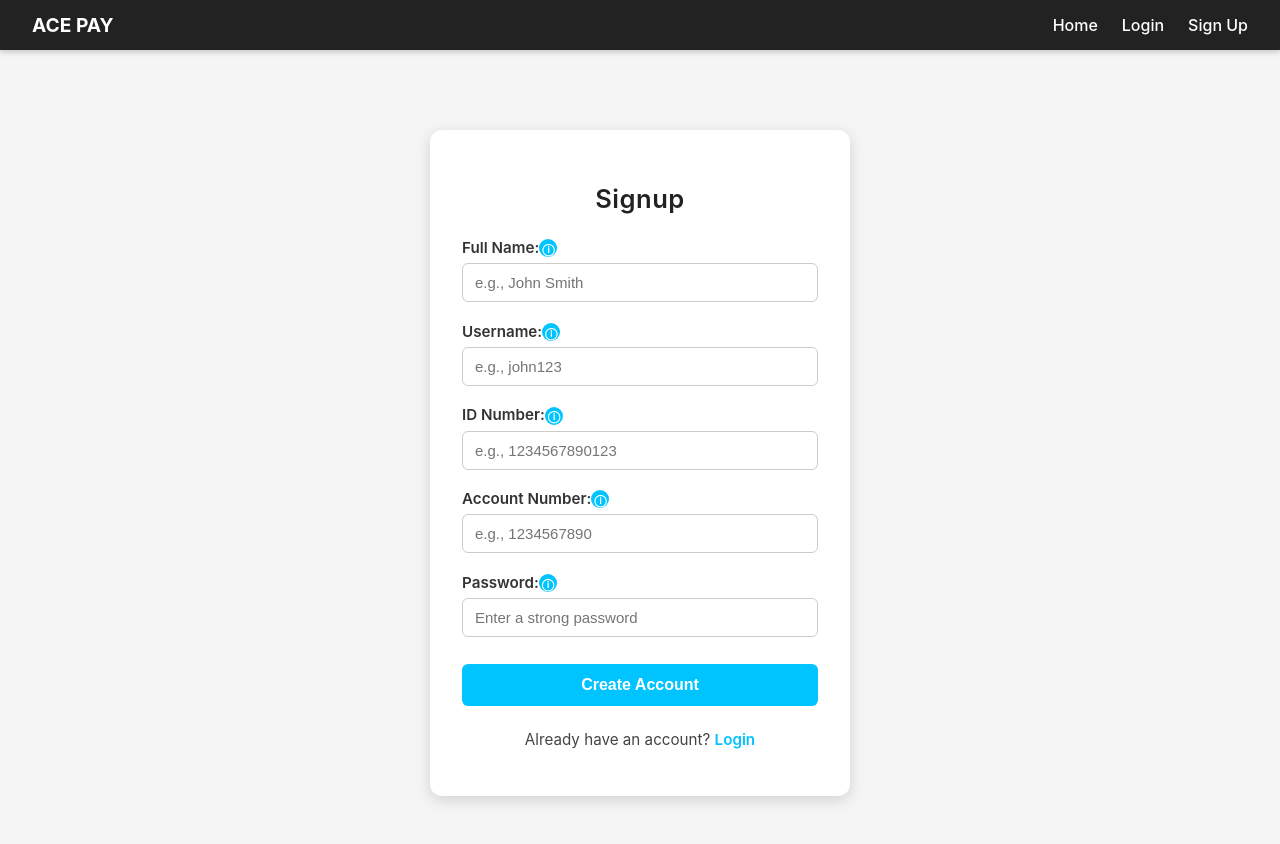
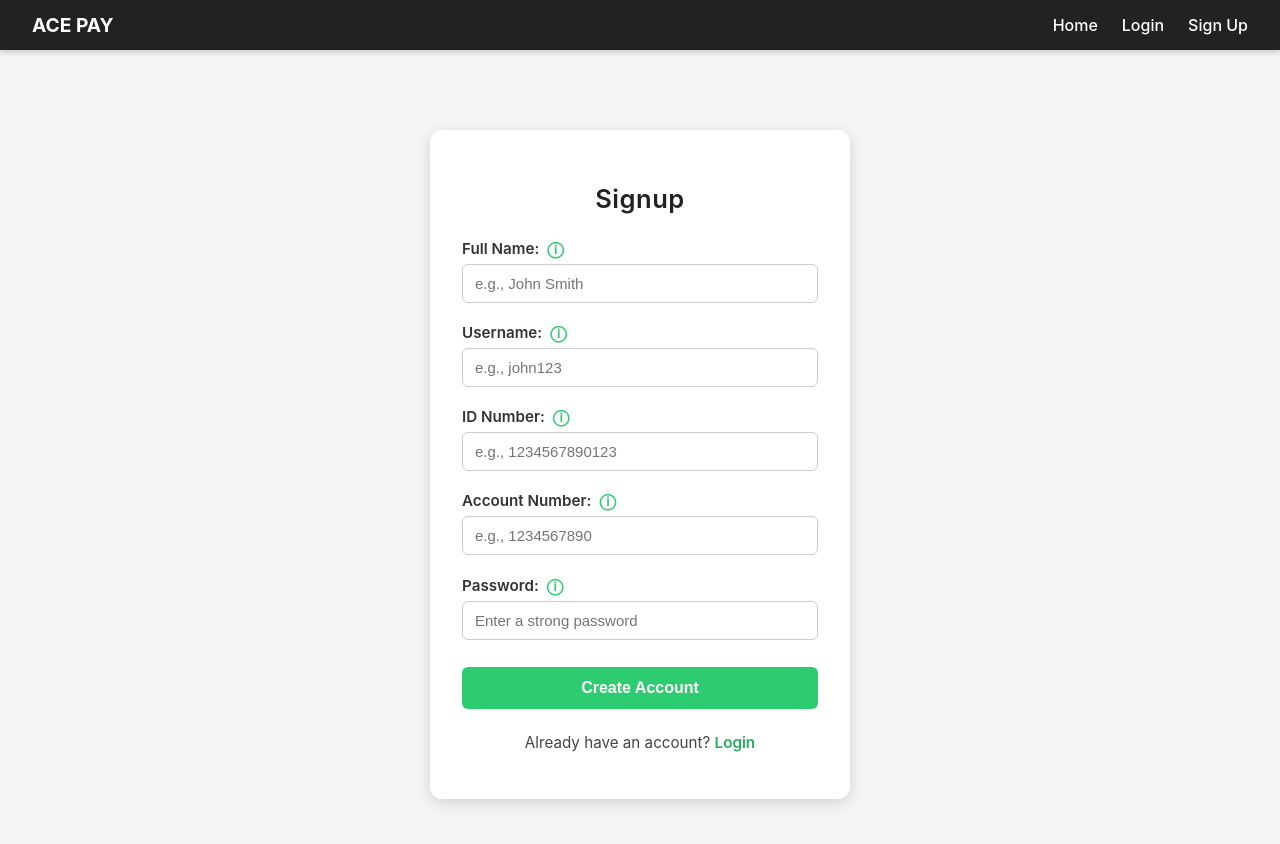
Before and after one commit to ST10399453/INSY7314_PaymentSystem, a React (Create React App) app in the folder frontend/: page /signup in a window 1280 px wide. Shown: the top 844 px of the page. Built offline with nearby package versions, Linux system fonts and the light colour scheme.

Commit message:
improved styling

```diff
--- a/frontend/src/App.css
+++ b/frontend/src/App.css
@@ -53,7 +53,7 @@ main {
 }
 
 .nav-links a:hover {
-  color: #00c4ff;
+  color: #2ECC71;;
 }
 
 /* ---------- Home Page Styles ---------- */
@@ -107,11 +107,7 @@ main {
   display: inline-block;
 }
 
-.login-btn {
-  background-color: #00c4ff;
-  color: white;
-}
-
+/* #556B2F */
 .login-btn:hover {
   background-color: #009ed6;
   transform: translateY(-2px);
@@ -176,13 +172,13 @@ input[type="text"]:focus,
 input[type="password"]:focus,
 input[type="number"]:focus {
   outline: none;
-  border-color: #00c4ff;
-  box-shadow: 0 0 0 3px rgba(0, 196, 255, 0.1);
+  border-color: #2ECC71;
+  box-shadow: 0 0 0 2px rgba(46, 204, 113, 0.4);
 }
 
 .submit-btn {
   width: 100%;
-  background-color: #00c4ff;
+  background-color: #2ECC71;
   color: white;
   border: none;
   padding: 12px 0;
@@ -195,10 +191,11 @@ input[type="number"]:focus {
 }
 
 .submit-btn:hover {
-  background-color: #009ed6;
-  transform: translateY(-1px);
-  box-shadow: 0 4px 8px rgba(0, 196, 255, 0.3);
+  background-color: #27AE60;
+  transform: translateY(-3px);
+  box-shadow: 0 4px 8px rgba(46, 204, 113, 0.4);
 }
+
 
 .submit-btn:active {
   transform: translateY(0);
@@ -212,7 +209,7 @@ input[type="number"]:focus {
 }
 
 .form-container a {
-  color: #00c4ff;
+  color: #27AE60;
   text-decoration: none;
   font-weight: 600;
 }
--- a/frontend/src/FormMessages.css
+++ b/frontend/src/FormMessages.css
@@ -28,12 +28,12 @@
   display: flex;
   align-items: center;
   gap: 8px;
-  color: #16a34a;
+  color: #27AE60;
   font-size: 0.95rem;
   margin-top: 12px;
   padding: 12px 16px;
   background-color: #f0fdf4;
-  border-left: 4px solid #16a34a;
+  border-left: 4px solid #27AE60;
   border-radius: 6px;
   font-weight: 500;
   animation: slideIn 0.3s ease;
@@ -70,12 +70,12 @@
 }
 
 .form-group input.success {
-  border-color: #16a34a;
+  border-color: #27AE60;
   background-color: #f0fdf4;
 }
 
 .form-group input.success:focus {
-  border-color: #16a34a;
+  border-color: #27AE60;
   box-shadow: 0 0 0 3px rgba(22, 163, 74, 0.1);
 }
 
--- a/frontend/src/Login.css
+++ b/frontend/src/Login.css
@@ -42,14 +42,14 @@ input[type="password"] {
 
 input[type="text"]:focus,
 input[type="password"]:focus {
-  border-color: #00c4ff;
+  border-color: #27AE60;;
   box-shadow: 0 0 0 3px rgba(0, 196, 255, 0.1);
   outline: none;
 }
 
 .submit-btn {
   width: 100%;
-  background-color: #00c4ff;
+  background-color: #2ECC71;
   color: white;
   padding: 12px 0;
   font-size: 1rem;
@@ -61,14 +61,14 @@ input[type="password"]:focus {
   margin-top: 0.5rem;
 }
 
-.submit-btn:hover {
+/* .submit-btn:hover {
   background-color: #009ed6;
   transform: translateY(-1px);
 }
 
 .submit-btn:active {
   transform: translateY(0);
-}
+} */
 
 .form-container p {
   text-align: center;
@@ -76,11 +76,11 @@ input[type="password"]:focus {
   color: #444;
 }
 
-.form-container a {
+/* .form-container a {
   color: #00c4ff;
   text-decoration: none;
   font-weight: 600;
-}
+} */
 
 .form-container a:hover {
   text-decoration: underline;
--- a/frontend/src/PaymentForm.css
+++ b/frontend/src/PaymentForm.css
@@ -49,36 +49,3 @@
 .payment-form .submit-btn:hover {
   background-color: #15803d;
 }
-
-.transactions-container {
-  max-width: 480px;
-  margin: 40px auto;
-  font-family: Arial, sans-serif;
-}
-
-.transactions-container h2 {
-  color: #222;
-  font-size: 1.8rem;
-  margin-bottom: 1rem;
-}
-
-.transactions-container table {
-  width: 100%;
-  border-collapse: collapse;
-  margin-top: 1rem;
-}
-
-.transactions-container th,
-.transactions-container td {
-  border: 1px solid #ccc;
-  padding: 8px 10px;
-  text-align: left;
-}
-
-.transactions-container th {
-  background-color: #f0f0f0;
-}
-
-.transactions-container tr:nth-child(even) {
-  background-color: #fafafa;
-}
--- a/frontend/src/Register.css
+++ b/frontend/src/Register.css
@@ -33,26 +33,21 @@ label {
 }
 
 /* Added tooltip styling */
-.tooltip {
-  position: relative;
-  display: inline-flex;
+label {
+  display: flex;
   align-items: center;
-  justify-content: center;
-  width: 18px;
-  height: 18px;
-  background-color: #00c4ff;
-  color: white;
-  border-radius: 50%;
-  font-size: 12px;
-  font-weight: bold;
-  cursor: help;
-  transition: background-color 0.2s ease;
+  gap: 6px; /* spacing between text and icon */
 }
 
-.tooltip:hover {
-  background-color: #0099cc;
+.tooltip {
+  color: #2ECC71; /* your green */
+  cursor: pointer;
+  margin-left: 8px;
+  font-size: 1rem; /* adjust size */
+  position: relative;
 }
 
+/* Tooltip popup styling */
 .tooltip::after {
   content: attr(data-tooltip);
   position: absolute;
@@ -60,36 +55,20 @@ label {
   left: 50%;
   transform: translateX(-50%);
   background-color: #333;
-  color: white;
-  padding: 8px 12px;
+  color: #fff;
+  padding: 6px 8px;
   border-radius: 6px;
-  font-size: 13px;
-  font-weight: normal;
+  font-size: 0.8rem;
   white-space: nowrap;
   opacity: 0;
   pointer-events: none;
-  transition: opacity 0.3s ease;
-  z-index: 1000;
-  box-shadow: 0 2px 8px rgba(0, 0, 0, 0.2);
+  transition: opacity 0.2s ease-in-out;
 }
 
-.tooltip::before {
-  content: "";
-  position: absolute;
-  bottom: 115%;
-  left: 50%;
-  transform: translateX(-50%);
-  border: 6px solid transparent;
-  border-top-color: #333;
-  opacity: 0;
-  pointer-events: none;
-  transition: opacity 0.3s ease;
+.tooltip:hover::after {
+  opacity: 1;
 }
 
-.tooltip:hover::after,
-.tooltip:hover::before {
-  opacity: 1;
-}
 
 input[type="text"],
 input[type="password"] {
@@ -103,7 +82,7 @@ input[type="password"] {
 
 input[type="text"]:focus,
 input[type="password"]:focus {
-  border-color: #00c4ff;
+  border-color: #2ECC71;
   box-shadow: 0 0 0 3px rgba(0, 196, 255, 0.1);
   outline: none;
 }
@@ -171,11 +150,11 @@ input.success:focus {
   color: #444;
 }
 
-.form-container a {
+/* .form-container a {
   color: #00c4ff;
   text-decoration: none;
   font-weight: 600;
-}
+} */
 
 .form-container a:hover {
   text-decoration: underline;
--- a/frontend/src/components/PaymentForm.js
+++ b/frontend/src/components/PaymentForm.js
@@ -133,8 +133,8 @@ function PaymentForm() {
         <div className="form-group">
           <label>
             Amount:
-            <span className="tooltip-icon" title="Enter the payment amount with up to 2 decimal places">
-              ℹ️
+            <span className="tooltip" data-tooltip="Enter the payment amount with up to 2 decimal places">
+              ⓘ
             </span>
           </label>
           <input
@@ -153,8 +153,8 @@ function PaymentForm() {
         <div className="form-group">
           <label>
             Currency:
-            <span className="tooltip-icon" title="Select the currency for your payment">
-              ℹ️
+            <span className="tooltip" data-tooltip="Select the currency for your payment">
+              ⓘ
             </span>
           </label>
           <select
@@ -180,8 +180,8 @@ function PaymentForm() {
         <div className="form-group">
           <label>
             Recipient Account Number:
-            <span className="tooltip-icon" title="6-20 digit account number">
-              ℹ️
+            <span className="tooltip" data-tooltip="6-20 digit account number">
+              ⓘ
             </span>
           </label>
           <input
@@ -206,8 +206,8 @@ function PaymentForm() {
         <div className="form-group">
           <label>
             SWIFT Code:
-            <span className="tooltip-icon" title="8 or 11 character bank identifier code">
-              ℹ️
+            <span className="tooltip" data-tooltip="8 or 11 character bank identifier code">
+                    ⓘ
             </span>
           </label>
           <input
```
